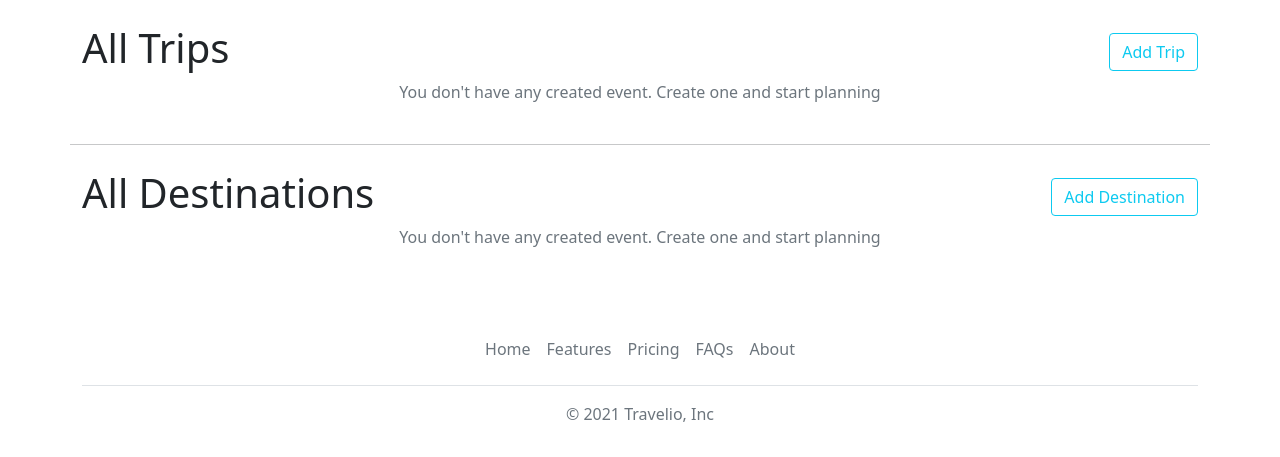
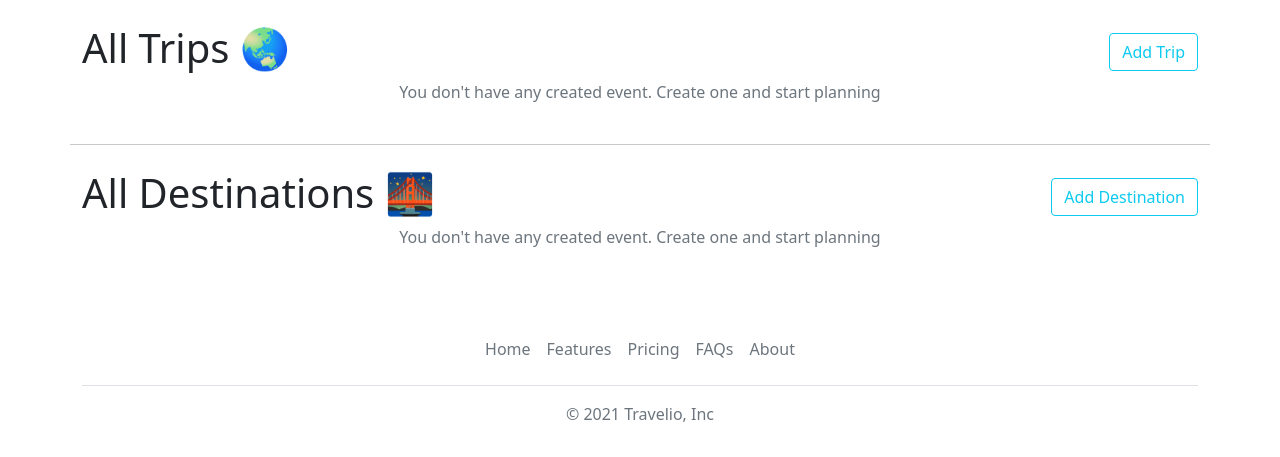
Before and after one commit to madatbay/django-travel-companion, a Django app: template travel/templates/travel/dashboard.html in a window 1280 px wide. Shown: the part 62-519 px from the top of the page. Run offline with Django 3.2, Linux system fonts and the light colour scheme; the template is opened without the code that fills it, so the values that code supplies are empty; some libraries are stand-ins or nearby versions.

Commit message:
emojis added ✨

```diff
--- a/travel/templates/travel/dashboard.html
+++ b/travel/templates/travel/dashboard.html
@@ -1,7 +1,7 @@
 {% extends 'travel/base.html' %} {% block content %}
 <div class="wrapper">
   <div class="d-flex align-items-center justify-content-between">
-    <h1>All Trips</h1>
+    <h1>All Trips 🌏</h1>
     <a href="{% url 'travel:trip_create' %}" class="btn btn-outline-info">Add Trip</a>
   </div>
   {% if not trips %}
@@ -30,7 +30,7 @@
 <hr class="my-4" />
 <div class="wrapper mb-4">
   <div class="d-flex align-items-center justify-content-between">
-    <h1>All Destinations</h1>
+    <h1>All Destinations 🌉</h1>
     <a href="{% url 'travel:destination_create' %}" class="btn btn-outline-info">Add Destination</a>
   </div>
   {% if not destinations %}
--- a/travel/templates/travel/destination_update.html
+++ b/travel/templates/travel/destination_update.html
@@ -25,7 +25,7 @@
   </form>
   <hr />
   <div class="col-12 mt-2">
-    <h4>Hotels <button class="float-end btn btn-sm btn-outline-warning" onclick="toggleAddModal()">Add Hotel</button></h4>
+    <h4>Hotels 🏨<button class="float-end btn btn-sm btn-outline-warning" onclick="toggleAddModal()">Add Hotel</button></h4>
     {% if not destination.cities.all %}
     <p class="text-muted">You don't have ant attached hotels for the destination</p>
       {% endif %}
```
